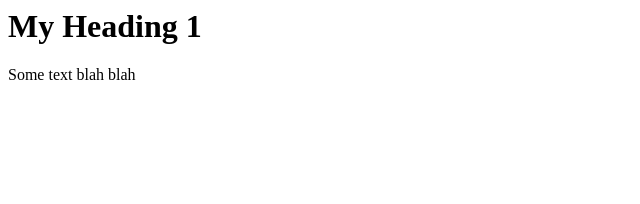
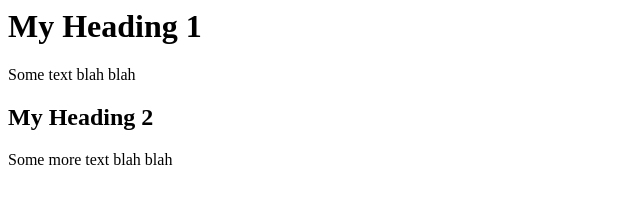
Before and after one commit to jasonliz85/cfg-session3-example, a plain HTML site: page index.html in a window 1280 px wide. Shown: the whole page, without its empty margins (0-640 px from the left). Drawn offline with Linux system fonts and the light colour scheme.

Commit message:
some more changes

```diff
--- a/index.html
+++ b/index.html
@@ -4,5 +4,7 @@
   <body>
     <h1> My Heading 1 </h1>
     <p> Some text blah blah </p>
+    <h2> My Heading 2 </h1>
+    <p> Some more text blah blah </p>
   </body>
 </html>
```
